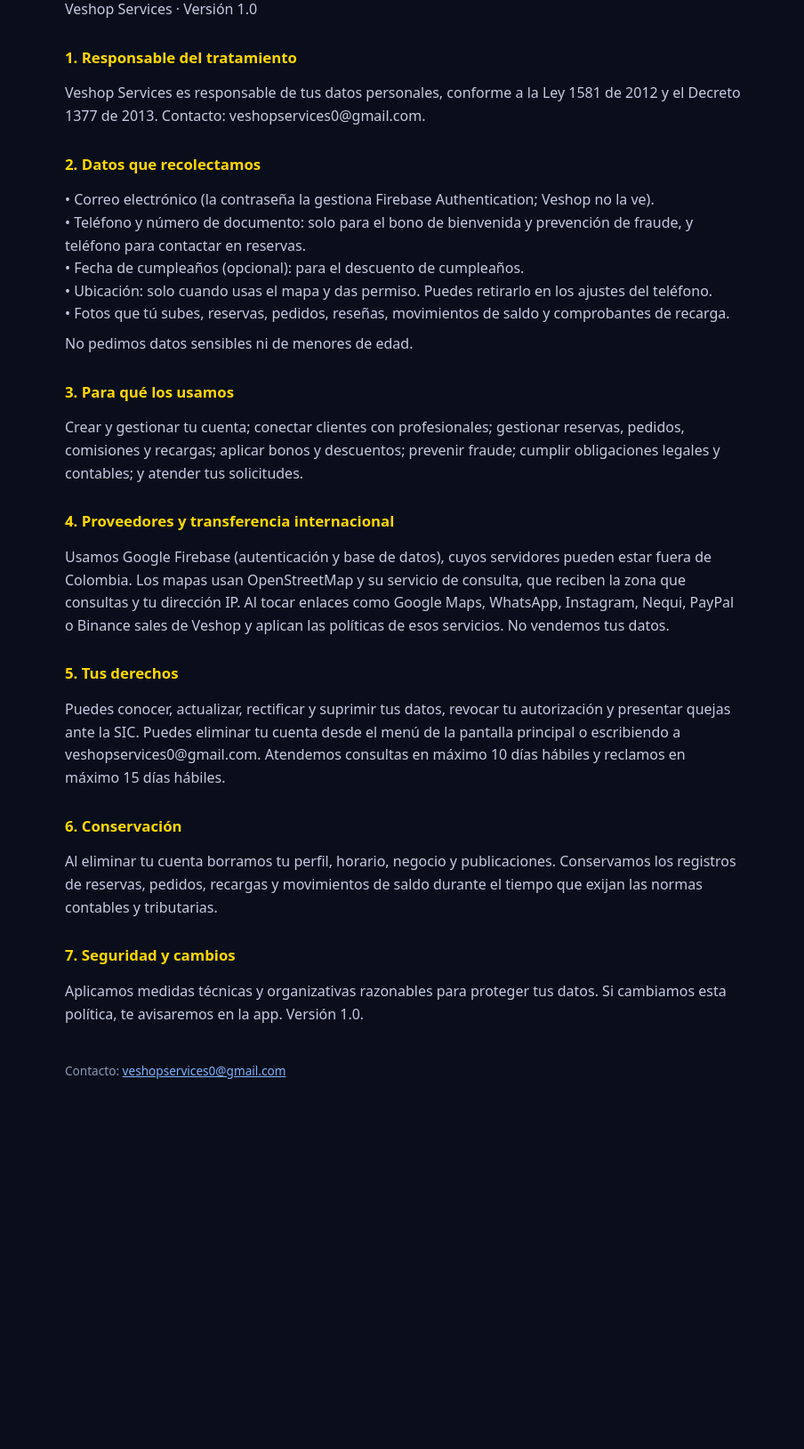
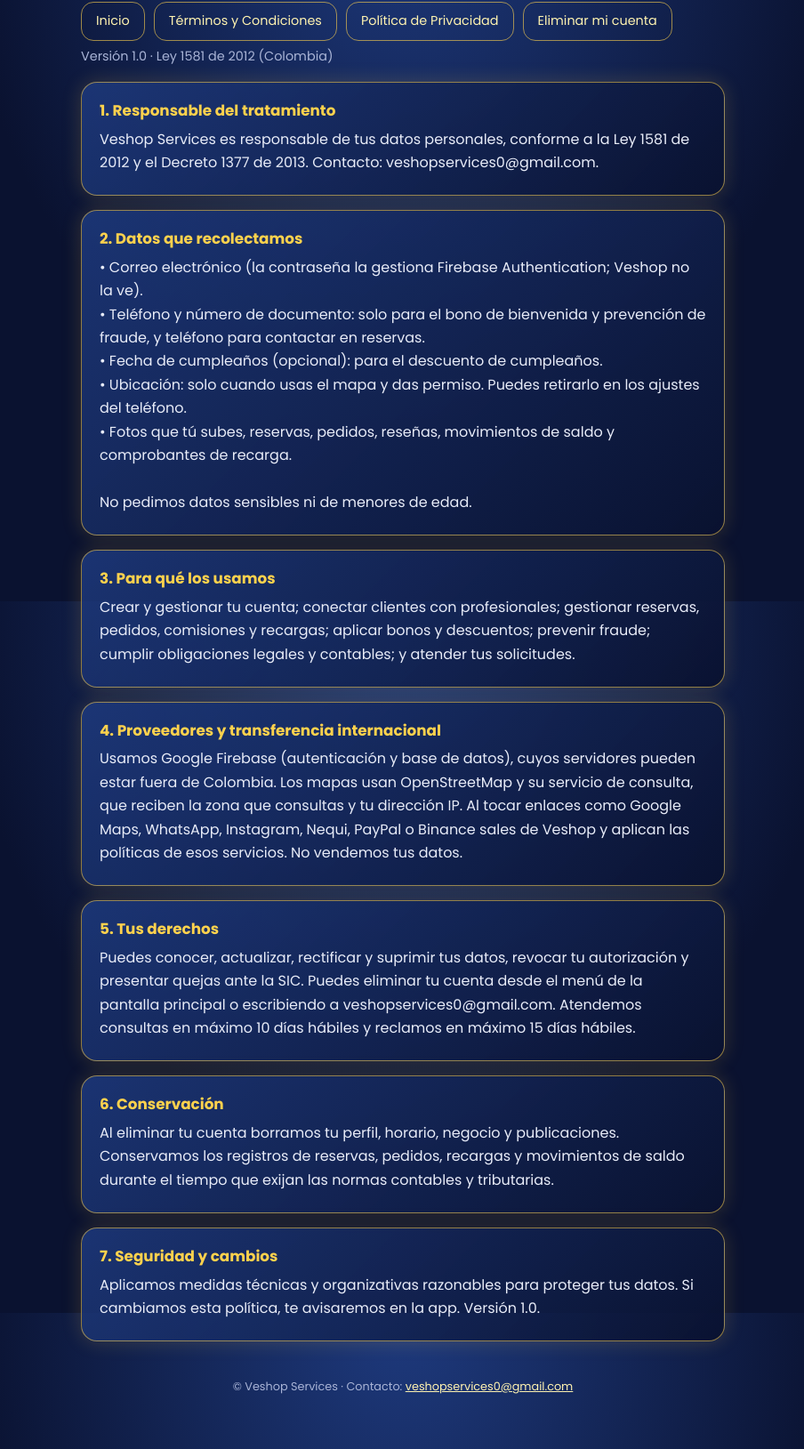
Before and after one commit to luisgonzales998731-blip/veshop-legal, a plain HTML site: page privacidad.html in a window 1280 px wide. Shown: the part 124-1753 px from the top of the page at 89% size, without its empty margins (187-1091 px from the left). Before the commit the page ends 1399 px from the top, so only its background shows below. Drawn offline with Linux system fonts and the light colour scheme.

Commit message:
Add files via upload

```diff
--- a/privacidad.html
+++ b/privacidad.html
@@ -1,20 +1,48 @@
-<!doctype html><html lang="es"><head><meta charset="utf-8"><meta name="viewport" content="width=device-width,initial-scale=1">
+<!doctype html>
+<html lang="es-CO">
+<head>
+<meta charset="utf-8">
+<meta name="viewport" content="width=device-width,initial-scale=1">
 <title>Política de Privacidad · Veshop Services</title>
-<style>body{font-family:system-ui,Arial,sans-serif;background:#0A0E1A;color:#e6e9f2;margin:0}main{max-width:760px;margin:0 auto;padding:28px 20px 60px;line-height:1.6}h1{color:#D4AF37}h2{color:#FFD700;font-size:1.05rem;margin-top:28px}p{color:#c4cbe0;margin:8px 0}a{color:#7FB2FF}footer{margin-top:40px;font-size:.85rem;color:#8d97b5}</style></head><body><main>
-<h1>Política de Privacidad</h1><p>Veshop Services · Versión 1.0</p>
-<h2>1. Responsable del tratamiento</h2>
-<p>Veshop Services es responsable de tus datos personales, conforme a la Ley 1581 de 2012 y el Decreto 1377 de 2013. Contacto: veshopservices0@gmail.com.</p>
-<h2>2. Datos que recolectamos</h2>
-<p>• Correo electrónico (la contraseña la gestiona Firebase Authentication; Veshop no la ve).<br>• Teléfono y número de documento: solo para el bono de bienvenida y prevención de fraude, y teléfono para contactar en reservas.<br>• Fecha de cumpleaños (opcional): para el descuento de cumpleaños.<br>• Ubicación: solo cuando usas el mapa y das permiso. Puedes retirarlo en los ajustes del teléfono.<br>• Fotos que tú subes, reservas, pedidos, reseñas, movimientos de saldo y comprobantes de recarga.</p>
-<p>No pedimos datos sensibles ni de menores de edad.</p>
-<h2>3. Para qué los usamos</h2>
-<p>Crear y gestionar tu cuenta; conectar clientes con profesionales; gestionar reservas, pedidos, comisiones y recargas; aplicar bonos y descuentos; prevenir fraude; cumplir obligaciones legales y contables; y atender tus solicitudes.</p>
-<h2>4. Proveedores y transferencia internacional</h2>
-<p>Usamos Google Firebase (autenticación y base de datos), cuyos servidores pueden estar fuera de Colombia. Los mapas usan OpenStreetMap y su servicio de consulta, que reciben la zona que consultas y tu dirección IP. Al tocar enlaces como Google Maps, WhatsApp, Instagram, Nequi, PayPal o Binance sales de Veshop y aplican las políticas de esos servicios. No vendemos tus datos.</p>
-<h2>5. Tus derechos</h2>
-<p>Puedes conocer, actualizar, rectificar y suprimir tus datos, revocar tu autorización y presentar quejas ante la SIC. Puedes eliminar tu cuenta desde el menú de la pantalla principal o escribiendo a veshopservices0@gmail.com. Atendemos consultas en máximo 10 días hábiles y reclamos en máximo 15 días hábiles.</p>
-<h2>6. Conservación</h2>
-<p>Al eliminar tu cuenta borramos tu perfil, horario, negocio y publicaciones. Conservamos los registros de reservas, pedidos, recargas y movimientos de saldo durante el tiempo que exijan las normas contables y tributarias.</p>
-<h2>7. Seguridad y cambios</h2>
-<p>Aplicamos medidas técnicas y organizativas razonables para proteger tus datos. Si cambiamos esta política, te avisaremos en la app. Versión 1.0.</p>
-<footer>Contacto: <a href="mailto:veshopservices0@gmail.com">veshopservices0@gmail.com</a></footer></main></body></html>
+<meta name="description" content="Política de tratamiento de datos personales de Veshop Services.">
+<link rel="preconnect" href="https://fonts.googleapis.com">
+<link href="https://fonts.googleapis.com/css2?family=Poppins:wght@400;600;700;800&display=swap" rel="stylesheet">
+<style>
+:root{--bg:#0A1230;--card:#12214f;--oro:#FFD24D;--oro2:#FFF3B0;--txt:#E8ECF8;--mut:#A9B4D6}
+*{box-sizing:border-box}
+body{margin:0;background:radial-gradient(ellipse at top,#1E3A7E 0%,#0A1230 55%) fixed;color:var(--txt);
+font-family:'Poppins',system-ui,-apple-system,Segoe UI,Roboto,sans-serif;line-height:1.65}
+main{max-width:760px;margin:0 auto;padding:28px 18px 60px}
+h1{font-size:1.9rem;margin:.2em 0 .1em;background:linear-gradient(180deg,#FFF3B0,#FFD24D 55%,#E5A118);
+-webkit-background-clip:text;background-clip:text;color:transparent;font-weight:800}
+h2{font-size:1.05rem;color:var(--oro);margin:1.6em 0 .3em;font-weight:700}
+.card h2{margin-top:0}
+p{margin:.3em 0;color:var(--txt);white-space:pre-line}
+.sub{color:var(--mut);font-size:.9rem}
+.card{background:linear-gradient(135deg,rgba(30,58,126,.85),rgba(10,18,48,.95));border:1px solid rgba(255,210,77,.55);
+border-radius:18px;padding:18px 20px;margin:16px 0;box-shadow:0 0 22px rgba(255,200,61,.18)}
+a{color:var(--oro2)}
+nav{display:flex;flex-wrap:wrap;gap:10px;margin:14px 0 6px}
+nav a{padding:9px 16px;border-radius:14px;border:1px solid rgba(255,210,77,.6);text-decoration:none;color:var(--oro2);font-size:.9rem}
+footer{margin-top:40px;color:var(--mut);font-size:.8rem;text-align:center}
+</style>
+</head>
+<body><main>
+<p class="sub">Veshop Services</p>
+<h1>Política de Privacidad</h1>
+<nav><a href="./">Inicio</a><a href="terminos.html">Términos y Condiciones</a><a href="privacidad.html">Política de Privacidad</a><a href="eliminar-cuenta.html">Eliminar mi cuenta</a></nav>
+<p class="sub">Versión 1.0 · Ley 1581 de 2012 (Colombia)</p><section class="card"><h2>1. Responsable del tratamiento</h2><p>Veshop Services es responsable de tus datos personales, conforme a la Ley 1581 de 2012 y el Decreto 1377 de 2013. Contacto: veshopservices0@gmail.com.</p></section>
+<section class="card"><h2>2. Datos que recolectamos</h2><p>• Correo electrónico (la contraseña la gestiona Firebase Authentication; Veshop no la ve).
+• Teléfono y número de documento: solo para el bono de bienvenida y prevención de fraude, y teléfono para contactar en reservas.
+• Fecha de cumpleaños (opcional): para el descuento de cumpleaños.
+• Ubicación: solo cuando usas el mapa y das permiso. Puedes retirarlo en los ajustes del teléfono.
+• Fotos que tú subes, reservas, pedidos, reseñas, movimientos de saldo y comprobantes de recarga.
+
+No pedimos datos sensibles ni de menores de edad.</p></section>
+<section class="card"><h2>3. Para qué los usamos</h2><p>Crear y gestionar tu cuenta; conectar clientes con profesionales; gestionar reservas, pedidos, comisiones y recargas; aplicar bonos y descuentos; prevenir fraude; cumplir obligaciones legales y contables; y atender tus solicitudes.</p></section>
+<section class="card"><h2>4. Proveedores y transferencia internacional</h2><p>Usamos Google Firebase (autenticación y base de datos), cuyos servidores pueden estar fuera de Colombia. Los mapas usan OpenStreetMap y su servicio de consulta, que reciben la zona que consultas y tu dirección IP. Al tocar enlaces como Google Maps, WhatsApp, Instagram, Nequi, PayPal o Binance sales de Veshop y aplican las políticas de esos servicios. No vendemos tus datos.</p></section>
+<section class="card"><h2>5. Tus derechos</h2><p>Puedes conocer, actualizar, rectificar y suprimir tus datos, revocar tu autorización y presentar quejas ante la SIC. Puedes eliminar tu cuenta desde el menú de la pantalla principal o escribiendo a veshopservices0@gmail.com. Atendemos consultas en máximo 10 días hábiles y reclamos en máximo 15 días hábiles.</p></section>
+<section class="card"><h2>6. Conservación</h2><p>Al eliminar tu cuenta borramos tu perfil, horario, negocio y publicaciones. Conservamos los registros de reservas, pedidos, recargas y movimientos de saldo durante el tiempo que exijan las normas contables y tributarias.</p></section>
+<section class="card"><h2>7. Seguridad y cambios</h2><p>Aplicamos medidas técnicas y organizativas razonables para proteger tus datos. Si cambiamos esta política, te avisaremos en la app. Versión 1.0.</p></section>
+<footer>© Veshop Services · Contacto: <a href="mailto:veshopservices0@gmail.com">veshopservices0@gmail.com</a></footer>
+</main></body></html>
```
Also changed, not shown: eliminar-cuenta.html (added, +44 -0 lines), index.html (+43 -1 lines), terminos.html (+52 -31 lines).
